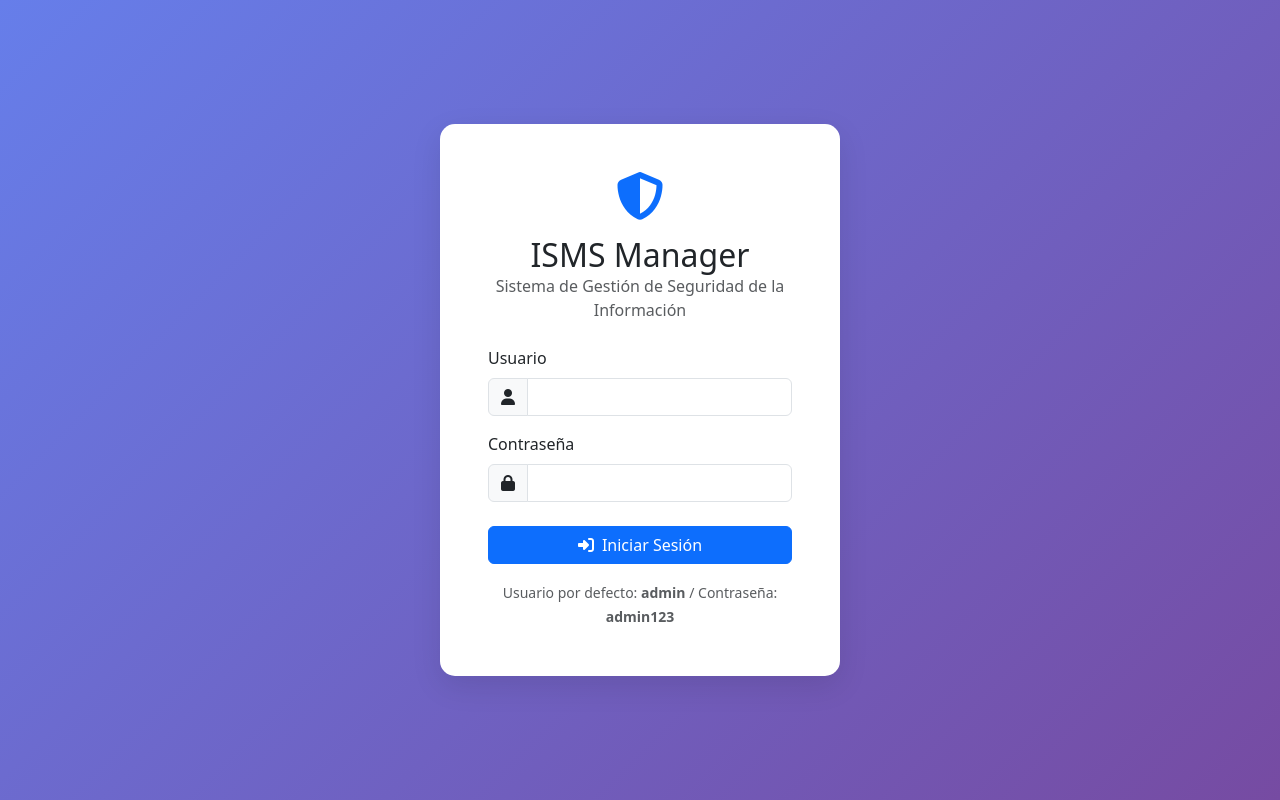
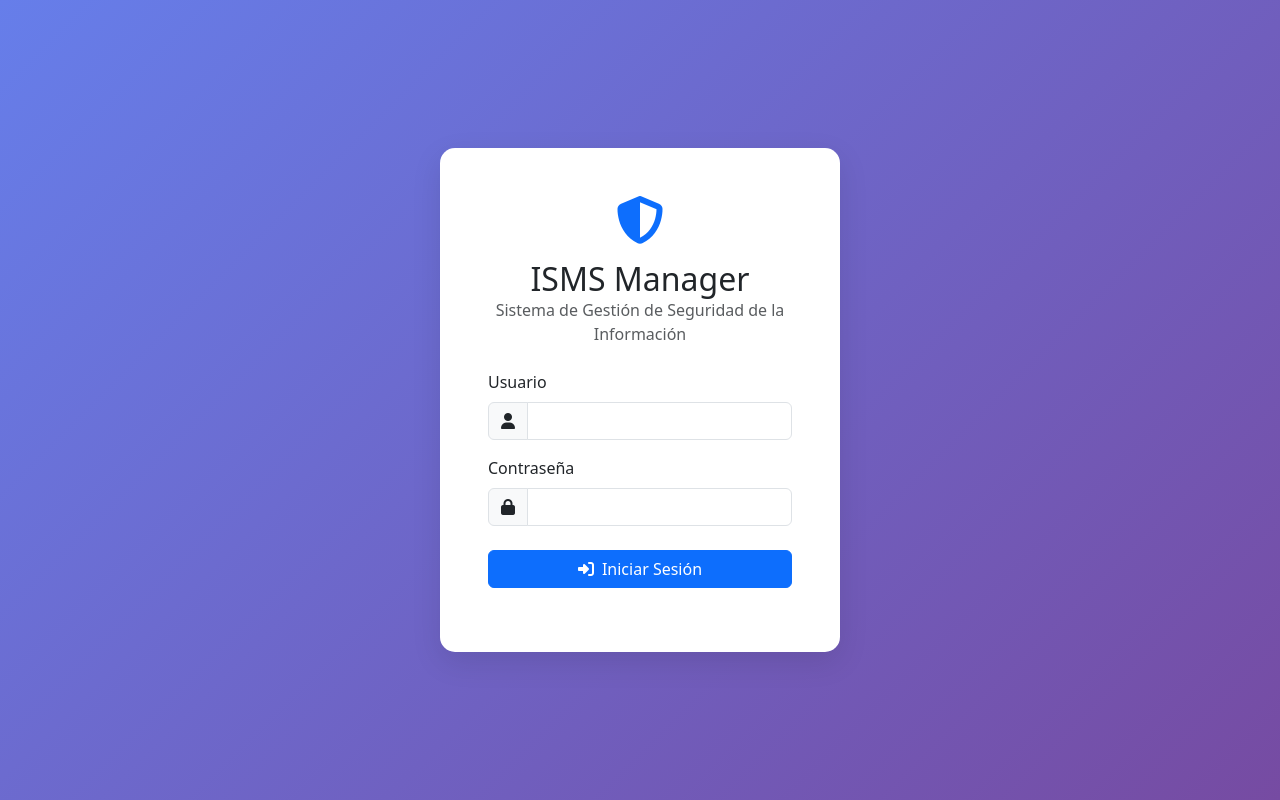
Before and after one commit to lliwi/ISMS-manager, a Flask app: page /auth/login in a window 1280 px wide. Run offline with Flask 3, Linux system fonts and the light colour scheme; some libraries are stand-ins or nearby versions.

Commit message:
login page

```diff
--- a/templates/auth/login.html
+++ b/templates/auth/login.html
@@ -62,11 +62,6 @@
                 </button>
             </form>
 
-            <div class="text-center">
-                <small class="text-muted">
-                    Usuario por defecto: <strong>admin</strong> / Contraseña: <strong>admin123</strong>
-                </small>
-            </div>
         </div>
     </div>
 
```
